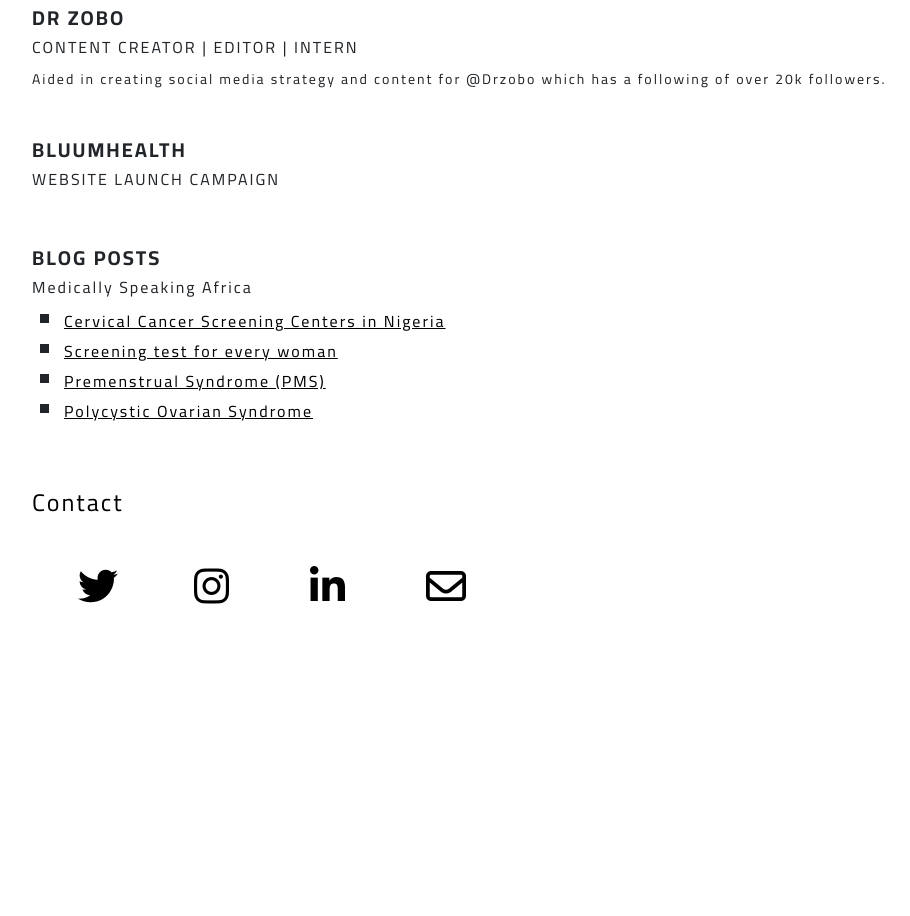
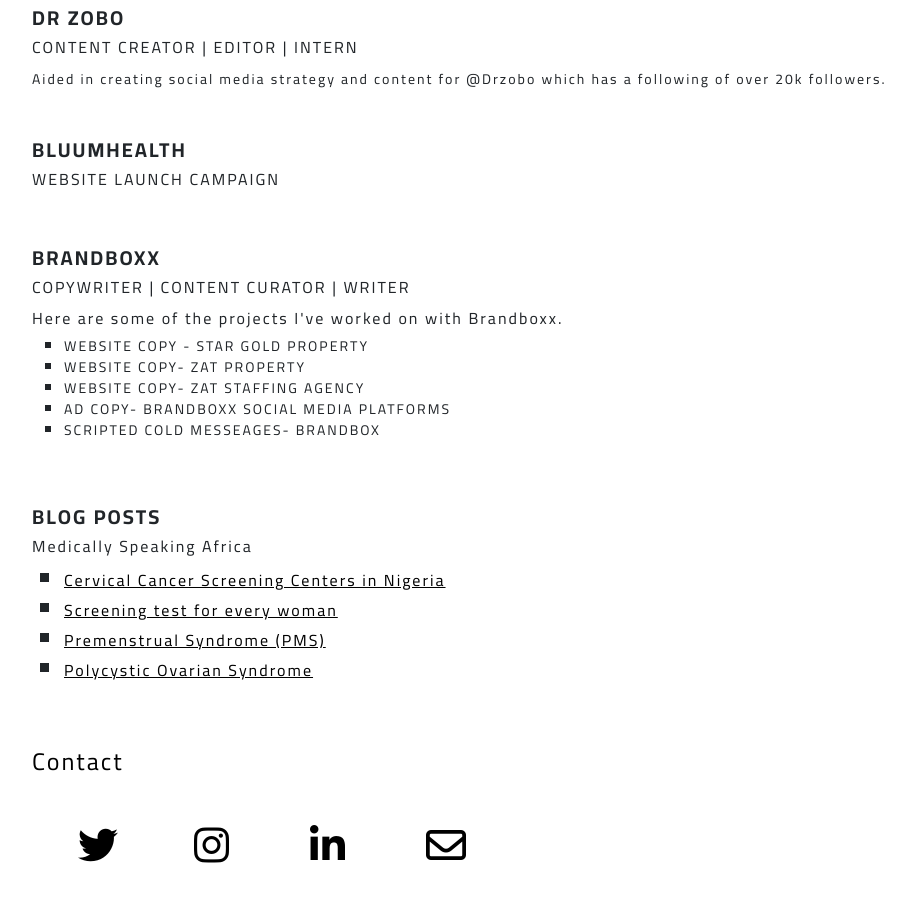
Before and after one commit to dami-laare/newJoyResume, a Django app: page /projects/ in a window 1280 px wide. Shown: the part 2399-3315 px from the top of the page, without its empty margins (84-994 px from the left). Before the commit the page ends 3003 px from the top, so only its background shows below. Run offline with Django 3.2, Linux system fonts and the light colour scheme; some libraries are stand-ins or nearby versions; some web fonts are replaced.

Commit message:
Updated site with new content

```diff
--- a/joyresumesite/settings.py
+++ b/joyresumesite/settings.py
@@ -26,7 +26,7 @@
 # SECURITY WARNING: don't run with debug turned on in production!
 DEBUG = False
 
-ALLOWED_HOSTS = ['localhost','joyaifuobhokhan.pythonanywhere.com']
+ALLOWED_HOSTS = ['localhost','joyaifuobhokhan.pythonanywhere.com', '127.0.0.1']
 
 
 # Application definition
--- a/templates/main/index.html
+++ b/templates/main/index.html
@@ -91,6 +91,10 @@
         <div class="projects container-fluid mt-5">
             <h4 class="py-2 ms-5" style="font-weight:700;">My Projects </h4>
             <div class="row justify-content-around" style="text-align: center;">
+                <a class="project-link col-8 mt-sm-3 mt-5">
+                    <h5 class="project-link-heading">BRANDBOXX</h5>
+                    <h6>COPYWRITER | CONTENT CURATOR | WRITER</h6>
+                </a>
                 <a href="https://instagram.com/drzobo?utm_medium=copy_link" class="project-link col-8 mt-sm-3 mt-5" target="blank">
                         <h5 class="project-link-heading">DR ZOBO</h5>
                         <h6>CONTENT CREATOR | EDITOR | INTERN</h6>
@@ -116,6 +120,7 @@
                         <h5 class="project-link-heading">BLUUMHEALTH</h5>
                         <h6>WEBSITE LAUNCH CAMPAIGN</h6>
                 </a>
+
                 <a href="{% url 'main:projects' %}" class="project-link-details col-8 mt-3 justify-content-end">
                     <h5 class="project-link-heading">MORE DETAILS</h5>
                 </a>
--- a/templates/main/projects.html
+++ b/templates/main/projects.html
@@ -100,6 +100,33 @@
     </div>
     <!-- Sixth section end -->
 
+    <!-- Seventh section start -->
+    <div class="col-12 px-md-5 px-0 mt-5">
+        <h5 class="project-link-heading">BRANDBOXX</h5>
+        <h6>COPYWRITER | CONTENT CURATOR | WRITER</h6>
+    </div>
+    <div class="col-12 px-md-5 px-0 mt-1" style="font-size: 0.7em;">
+        <h6>Here are some of the projects I've worked on with Brandboxx.</h6>
+        <ul style="list-style-type:square;">
+            <li>
+                WEBSITE COPY - STAR GOLD PROPERTY
+            </li>
+            <li>
+                WEBSITE COPY- ZAT PROPERTY
+            </li>
+            <li>
+                WEBSITE COPY- ZAT STAFFING AGENCY
+            </li>
+            <li>
+                AD COPY- BRANDBOXX SOCIAL MEDIA PLATFORMS
+            </li>
+            <li>
+                SCRIPTED COLD MESSEAGES- BRANDBOX</li>
+            </li>
+        </ul>
+    </div>
+    <!-- Seventh section end -->
+
     <!-- Start of blog posts section -->
     <div class="col-12 px-md-5 px-0 mt-5">
         <h5 class="project-link-heading">BLOG POSTS</h5>
```
